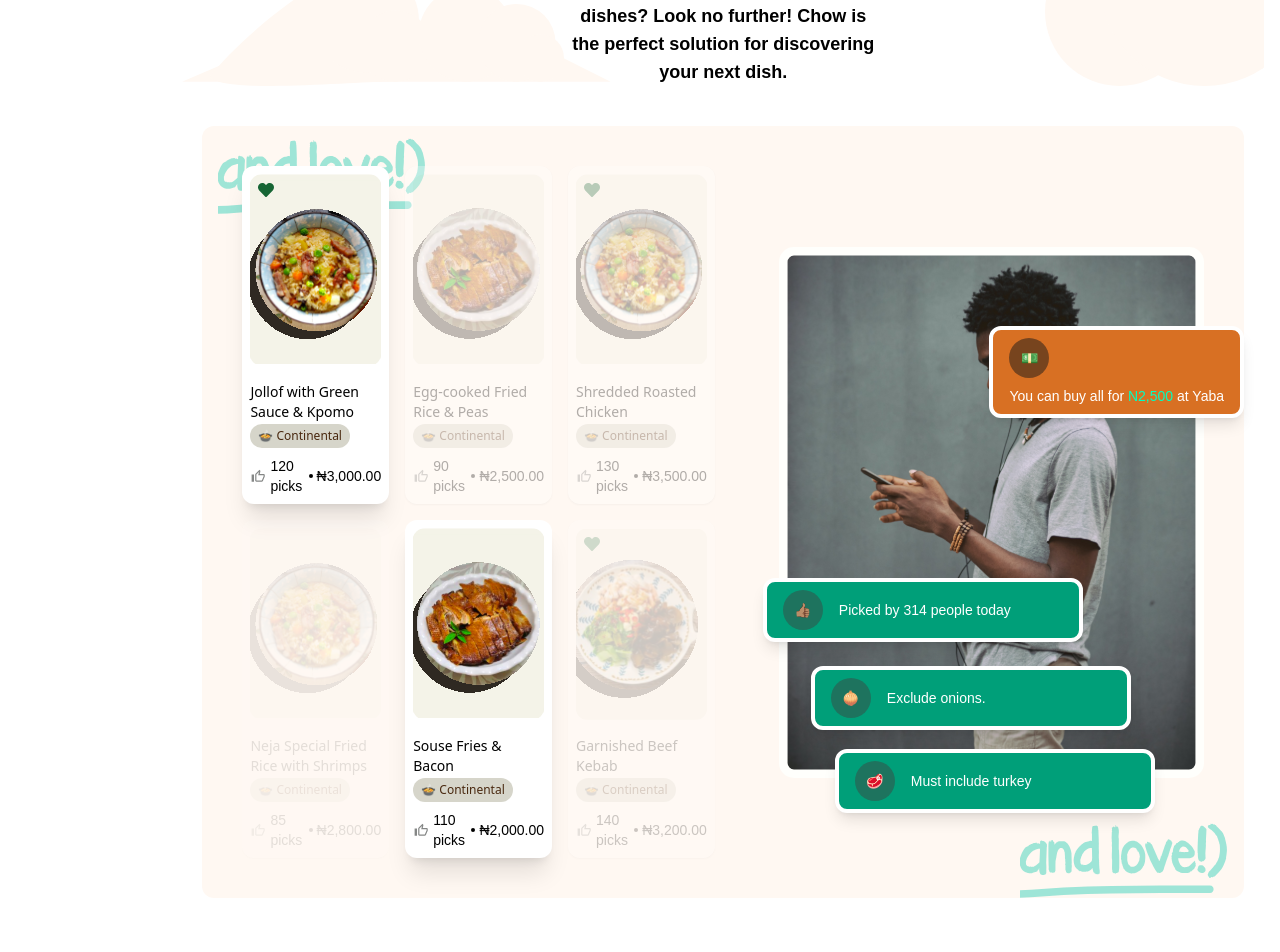
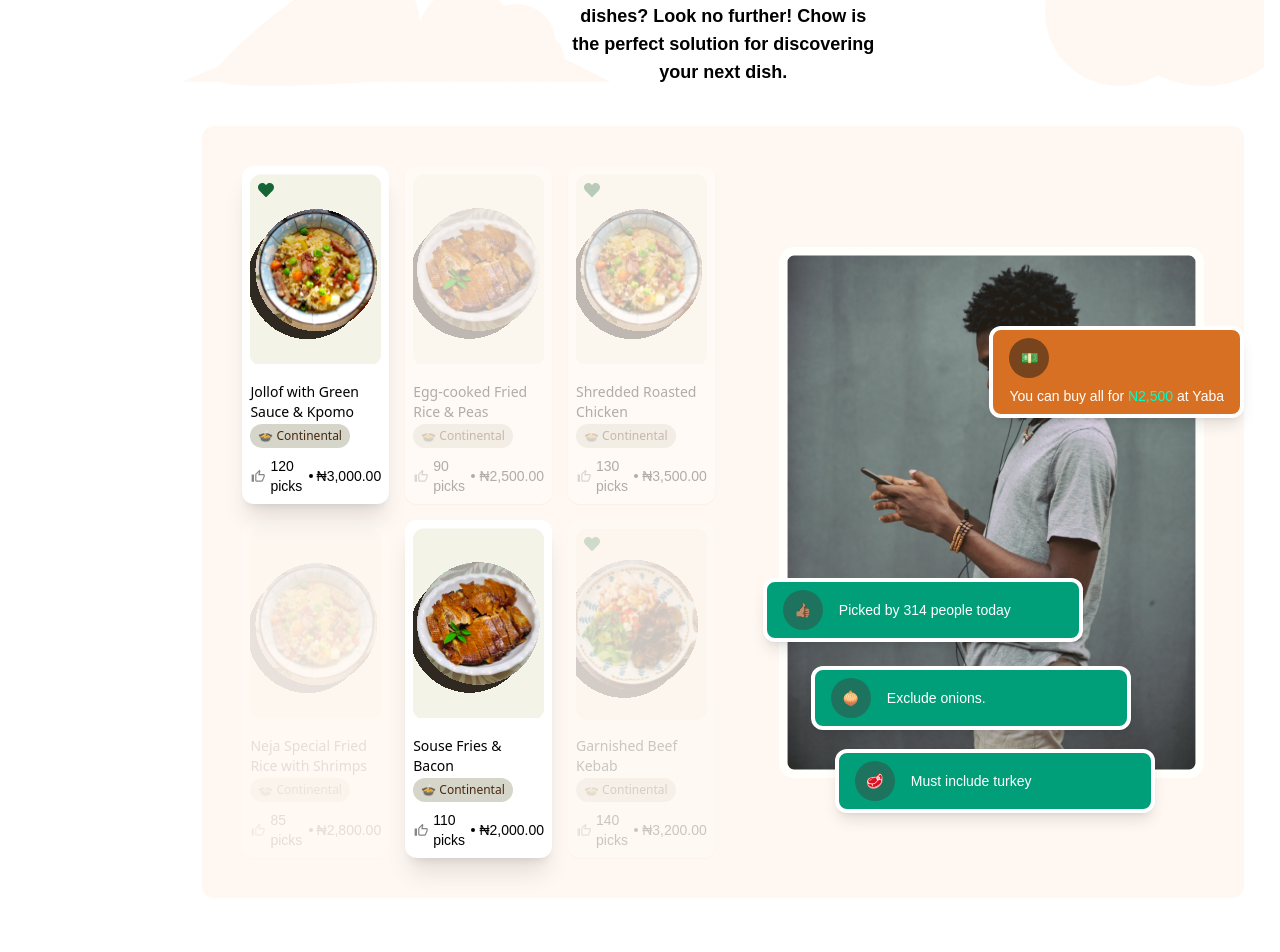
Before and after one commit to Jubrilake/foodex_assessment, a React (Vite) app: page / in a window 1280 px wide. Shown: the part 1300-2252 px from the top of the page. Built offline with nearby package versions, Linux system fonts and the light colour scheme; a web font is replaced by a local one.

Commit message:
Update cta-two-column.tsx

```diff
--- a/src/components/home/cta-two-column.tsx
+++ b/src/components/home/cta-two-column.tsx
@@ -9,11 +9,15 @@ import { FaHeart } from "react-icons/fa";
 const CtaTwoColumn: React.FC = () => {
   return (
     <section className="relative bg-[#FFF8F2] mx-5 rounded-xl px-0">
-      <img src={letter} alt="" className="absolute top-3 left-4 w-52 h-auto" />
       <img
         src={letter}
         alt=""
-        className="absolute bottom-0 right-4 w-52 h-auto"
+        className="md:absolute top-3 left-4 w-52 h-auto hidden "
+      />
+      <img
+        src={letter}
+        alt=""
+        className="md:absolute bottom-0 right-4 w-52 h-auto hidden"
       />
 
       <div className="grid grid-cols-1 md:p-10 p-0 md:grid-cols-[2fr_1.8fr] md:gap-16 gap-y-10 mt-10 ">
```
